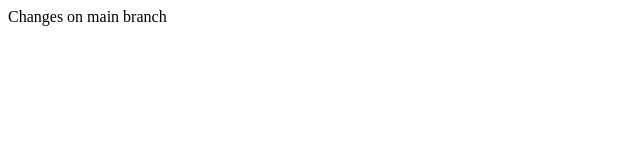
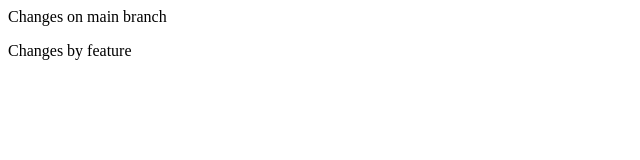
Before and after one commit to joydeep-pixel/second-repo, a plain HTML site: page index.html in a window 1280 px wide. Shown: the whole page, without its empty margins (0-640 px from the left). Drawn offline with Linux system fonts and the light colour scheme.

Commit message:
new feature added

```diff
--- a/index.html
+++ b/index.html
@@ -1 +1,2 @@
 <p>Changes on main branch</p>
+<p>Changes by feature</p>
```
